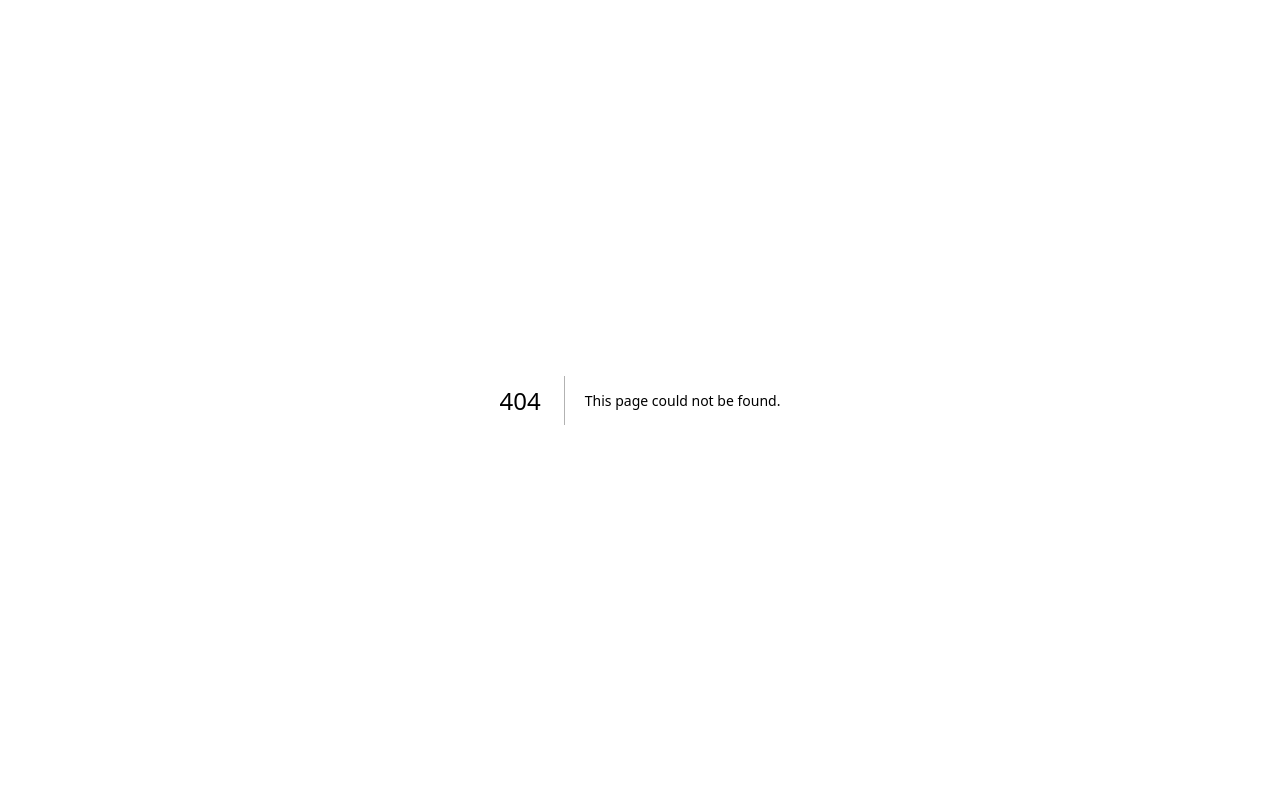
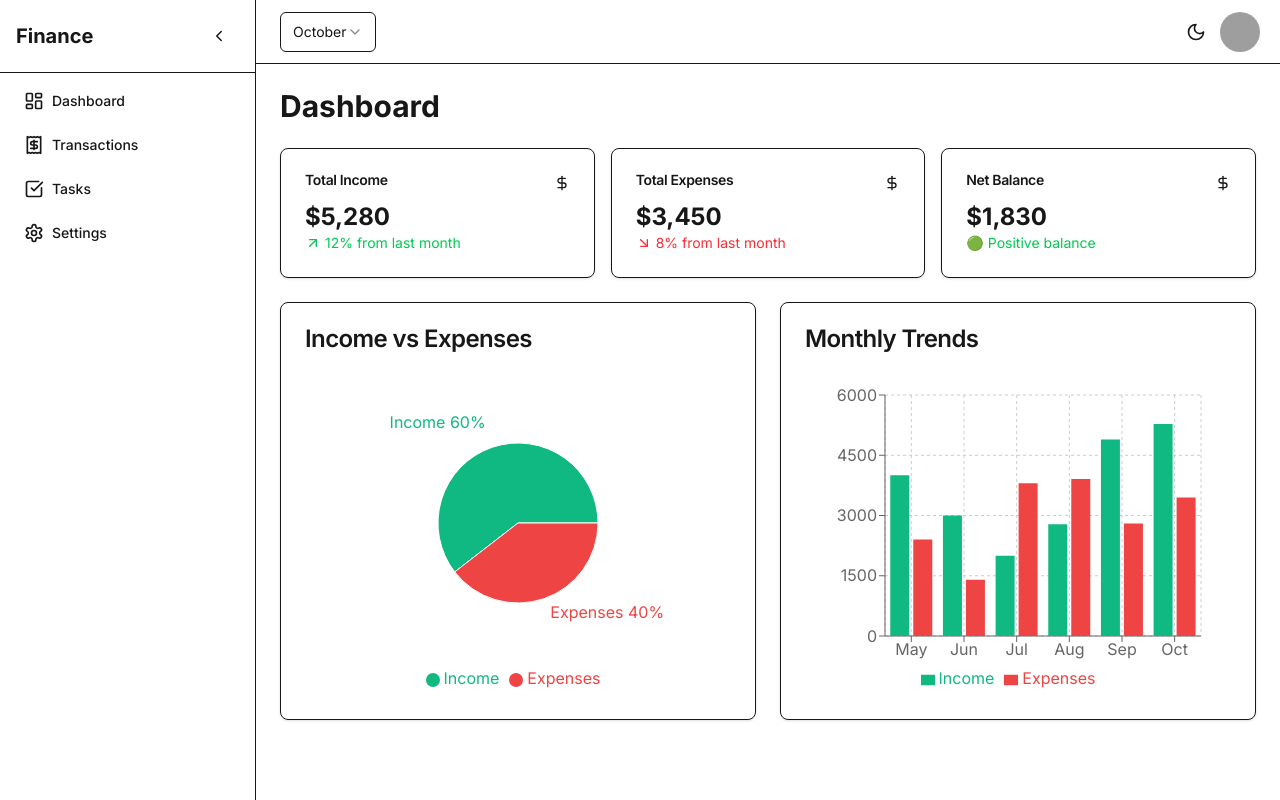
Before and after one commit to Mainulhasan05/expense-tracker-frontend, a Next.js app: page /dashboard in a window 1280 px wide. Before the commit this address had no page. Built offline with nearby package versions, Linux system fonts and the light colour scheme; grey boxes are pictures that could not be loaded.

Commit message:
Add dashboard layout and components for financial data visualization

```diff
--- /dev/null
+++ b/src/app/dashboard/layout.jsx
@@ -0,0 +1,17 @@
+import DashboardSidebar from "../../components/dashboard/sidebar";
+import DashboardNavbar from "../../components/dashboard/navbar";
+import { ThemeProvider } from "../../components/theme-provider";
+
+export default function DashboardLayout({ children }) {
+  return (
+    <ThemeProvider attribute="class" defaultTheme="system" enableSystem>
+      <div className="flex h-screen overflow-hidden">
+        <DashboardSidebar />
+        <div className="flex flex-col flex-1 overflow-hidden">
+          <DashboardNavbar />
+          <main className="flex-1 overflow-y-auto p-4 md:p-6">{children}</main>
+        </div>
+      </div>
+    </ThemeProvider>
+  );
+}
--- /dev/null
+++ b/src/app/dashboard/page.jsx
@@ -0,0 +1,88 @@
+import { Card, CardContent, CardHeader, CardTitle } from "@/components/ui/card";
+import { DashboardCharts } from "@/components/dashboard/charts";
+import { ArrowUpRight, ArrowDownRight, DollarSign } from "lucide-react";
+
+export default function DashboardPage() {
+  // Static data for demonstration
+  const financialData = {
+    income: 5280,
+    expenses: 3450,
+    netBalance: 5280 - 3450,
+  };
+
+  return (
+    <div className="space-y-6">
+      <h1 className="text-3xl font-bold">Dashboard</h1>
+
+      <div className="grid gap-4 md:grid-cols-2 lg:grid-cols-3">
+        {/* Income Card */}
+        <Card>
+          <CardHeader className="flex flex-row items-center justify-between space-y-0 pb-2">
+            <CardTitle className="text-sm font-medium">Total Income</CardTitle>
+            <DollarSign className="h-4 w-4 text-muted-foreground" />
+          </CardHeader>
+          <CardContent>
+            <div className="text-2xl font-bold">
+              ${financialData.income.toLocaleString()}
+            </div>
+            <div className="flex items-center text-sm text-green-500">
+              <ArrowUpRight className="mr-1 h-4 w-4" />
+              <span>12% from last month</span>
+            </div>
+          </CardContent>
+        </Card>
+
+        {/* Expenses Card */}
+        <Card>
+          <CardHeader className="flex flex-row items-center justify-between space-y-0 pb-2">
+            <CardTitle className="text-sm font-medium">
+              Total Expenses
+            </CardTitle>
+            <DollarSign className="h-4 w-4 text-muted-foreground" />
+          </CardHeader>
+          <CardContent>
+            <div className="text-2xl font-bold">
+              ${financialData.expenses.toLocaleString()}
+            </div>
+            <div className="flex items-center text-sm text-red-500">
+              <ArrowDownRight className="mr-1 h-4 w-4" />
+              <span>8% from last month</span>
+            </div>
+          </CardContent>
+        </Card>
+
+        {/* Net Balance Card */}
+        <Card>
+          <CardHeader className="flex flex-row items-center justify-between space-y-0 pb-2">
+            <CardTitle className="text-sm font-medium">Net Balance</CardTitle>
+            <DollarSign className="h-4 w-4 text-muted-foreground" />
+          </CardHeader>
+          <CardContent>
+            <div className="text-2xl font-bold">
+              ${financialData.netBalance.toLocaleString()}
+            </div>
+            <div
+              className={`flex items-center text-sm ${
+                financialData.netBalance > 0 ? "text-green-500" : "text-red-500"
+              }`}
+            >
+              {financialData.netBalance > 0 ? (
+                <>
+                  <span className="mr-1">🟢</span>
+                  <span>Positive balance</span>
+                </>
+              ) : (
+                <>
+                  <span className="mr-1">🔴</span>
+                  <span>Negative balance</span>
+                </>
+              )}
+            </div>
+          </CardContent>
+        </Card>
+      </div>
+
+      <DashboardCharts />
+    </div>
+  );
+}
--- /dev/null
+++ b/src/components/ui/select.jsx
@@ -0,0 +1,149 @@
+"use client";
+
+import * as React from "react";
+import * as SelectPrimitive from "@radix-ui/react-select";
+import { Check, ChevronDown, ChevronUp } from "lucide-react";
+
+import { cn } from "@/lib/utils";
+
+const Select = SelectPrimitive.Root;
+
+const SelectGroup = SelectPrimitive.Group;
+
+const SelectValue = SelectPrimitive.Value;
+
+const SelectTrigger = React.forwardRef(
+  ({ className, children, ...props }, ref) => (
+    <SelectPrimitive.Trigger
+      ref={ref}
+      className={cn(
+        "flex h-10 w-full items-center justify-between rounded-md border border-input bg-background px-3 py-2 text-sm ring-offset-background placeholder:text-muted-foreground focus:outline-none focus:ring-2 focus:ring-ring focus:ring-offset-2 disabled:cursor-not-allowed disabled:opacity-50 [&>span]:line-clamp-1",
+        className
+      )}
+      {...props}
+    >
+      {children}
+      <SelectPrimitive.Icon asChild>
+        <ChevronDown className="h-4 w-4 opacity-50" />
+      </SelectPrimitive.Icon>
+    </SelectPrimitive.Trigger>
+  )
+);
+SelectTrigger.displayName = SelectPrimitive.Trigger.displayName;
+
+const SelectScrollUpButton = React.forwardRef(
+  ({ className, ...props }, ref) => (
+    <SelectPrimitive.ScrollUpButton
+      ref={ref}
+      className={cn(
+        "flex cursor-default items-center justify-center py-1",
+        className
+      )}
+      {...props}
+    >
+      <ChevronUp className="h-4 w-4" />
+    </SelectPrimitive.ScrollUpButton>
+  )
+);
+SelectScrollUpButton.displayName = SelectPrimitive.ScrollUpButton.displayName;
+
+const SelectScrollDownButton = React.forwardRef(
+  ({ className, ...props }, ref) => (
+    <SelectPrimitive.ScrollDownButton
+      ref={ref}
+      className={cn(
+        "flex cursor-default items-center justify-center py-1",
+        className
+      )}
+      {...props}
+    >
+      <ChevronDown className="h-4 w-4" />
+    </SelectPrimitive.ScrollDownButton>
+  )
+);
+SelectScrollDownButton.displayName =
+  SelectPrimitive.ScrollDownButton.displayName;
+
+const SelectContent = React.forwardRef(
+  ({ className, children, position = "popper", ...props }, ref) => (
+    <SelectPrimitive.Portal>
+      <SelectPrimitive.Content
+        ref={ref}
+        className={cn(
+          "relative z-50 max-h-96 min-w-[8rem] overflow-hidden rounded-md border bg-popover text-popover-foreground shadow-md data-[state=open]:animate-in data-[state=closed]:animate-out data-[state=closed]:fade-out-0 data-[state=open]:fade-in-0 data-[state=closed]:zoom-out-95 data-[state=open]:zoom-in-95 data-[side=bottom]:slide-in-from-top-2 data-[side=left]:slide-in-from-right-2 data-[side=right]:slide-in-from-left-2 data-[side=top]:slide-in-from-bottom-2",
+          position === "popper" &&
+            "data-[side=bottom]:translate-y-1 data-[side=left]:-translate-x-1 data-[side=right]:translate-x-1 data-[side=top]:-translate-y-1",
+          className
+        )}
+        position={position}
+        {...props}
+      >
+        <SelectScrollUpButton />
+        <SelectPrimitive.Viewport
+          className={cn(
+            "p-1",
+            position === "popper" &&
+              "h-[var(--radix-select-trigger-height)] w-full min-w-[var(--radix-select-trigger-width)]"
+          )}
+        >
+          {children}
+        </SelectPrimitive.Viewport>
+        <SelectScrollDownButton />
+      </SelectPrimitive.Content>
+    </SelectPrimitive.Portal>
+  )
+);
+SelectContent.displayName = SelectPrimitive.Content.displayName;
+
+const SelectLabel = React.forwardRef(({ className, ...props }, ref) => (
+  <SelectPrimitive.Label
+    ref={ref}
+    className={cn("py-1.5 pl-8 pr-2 text-sm font-semibold", className)}
+    {...props}
+  />
+));
+SelectLabel.displayName = SelectPrimitive.Label.displayName;
+
+const SelectItem = React.forwardRef(
+  ({ className, children, ...props }, ref) => (
+    <SelectPrimitive.Item
+      ref={ref}
+      className={cn(
+        "relative flex w-full cursor-default select-none items-center rounded-sm py-1.5 pl-8 pr-2 text-sm outline-none focus:bg-accent focus:text-accent-foreground data-[disabled]:pointer-events-none data-[disabled]:opacity-50",
+        className
+      )}
+      {...props}
+    >
+      <span className="absolute left-2 flex h-3.5 w-3.5 items-center justify-center">
+        <SelectPrimitive.ItemIndicator>
+          <Check className="h-4 w-4" />
+        </SelectPrimitive.ItemIndicator>
+      </span>
+
+      <SelectPrimitive.ItemText>{children}</SelectPrimitive.ItemText>
+    </SelectPrimitive.Item>
+  )
+);
+SelectItem.displayName = SelectPrimitive.Item.displayName;
+
+const SelectSeparator = React.forwardRef(({ className, ...props }, ref) => (
+  <SelectPrimitive.Separator
+    ref={ref}
+    className={cn("-mx-1 my-1 h-px bg-muted", className)}
+    {...props}
+  />
+));
+SelectSeparator.displayName = SelectPrimitive.Separator.displayName;
+
+export {
+  Select,
+  SelectGroup,
+  SelectValue,
+  SelectTrigger,
+  SelectContent,
+  SelectLabel,
+  SelectItem,
+  SelectSeparator,
+  SelectScrollUpButton,
+  SelectScrollDownButton,
+};
```
